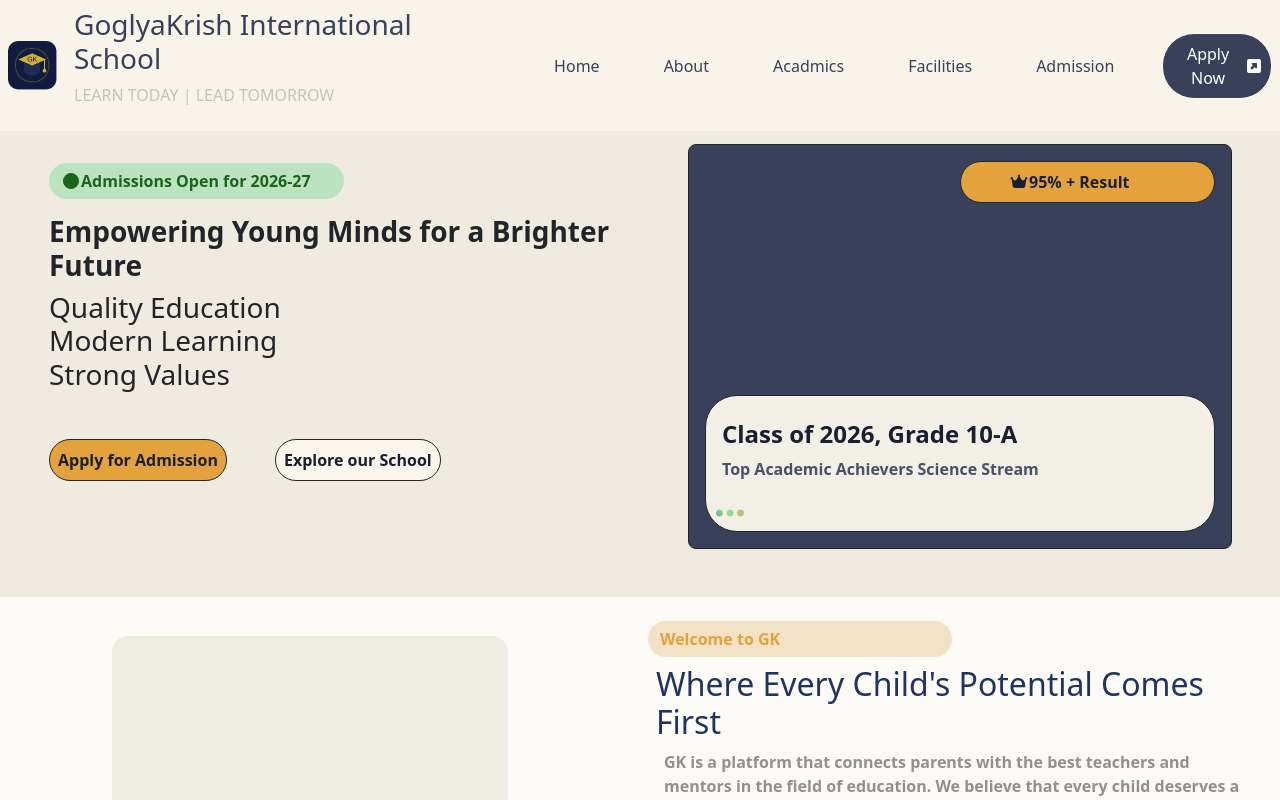
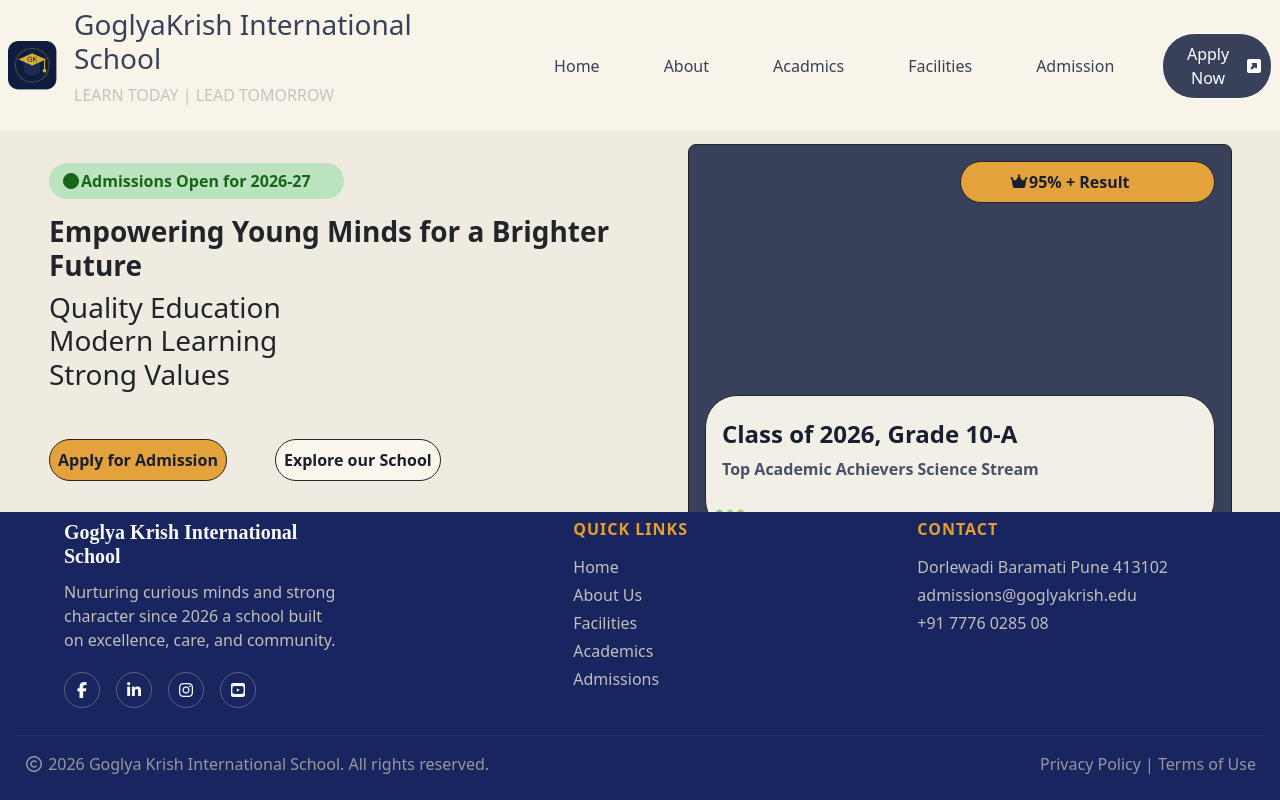
Before and after one commit to anjali-2511/gk-international-school-website, a React (Vite) app in the folder promotional-school-website/: page / in a window 1280 px wide. Shown: the top 800 px of the page. Built offline with nearby package versions, Linux system fonts and the light colour scheme.

Commit message:
Home page updated

```diff
--- a/promotional-school-website/Components/Footer.jsx
+++ b/promotional-school-website/Components/Footer.jsx
@@ -2,19 +2,19 @@ function Footer() {
     return (
         <>
 
-            <div className="pt-2 px-2 py-2 pe-3 ps-3" style={{ backgroundColor: "rgb(13, 24, 73)" }}>
-                <div className="d-flex justify-content-between flex-wrap ps-5 pe-5 pt-3 pb-3">
+            <div className="pt-1 px-2 py-2 pe-3 ps-3 fixed-bottom" style={{ backgroundColor: "rgb(24, 37, 94)" }}>
+                <div className="d-flex justify-content-between flex-wrap ps-5 pe-5 pt-1 pb-2">
 
 
                     <div style={{ maxWidth: "280px" }}>
                         <h5 className="fw-bold" style={{ color: "rgb(250, 250, 250)", fontFamily: "serif" }}>
                             Goglya Krish International School
                         </h5>
-                        <p className="pt-2" style={{ color: "rgb(192, 191, 188)" }}>
+                        <p className="pt-1" style={{ color: "rgb(192, 191, 188)" }}>
                             Nurturing curious minds and strong character since 2026 a school built on excellence, care, and community.
                         </p>
 
-                        <div className="d-flex gap-3 pt-2">
+                        <div className="d-flex gap-3 pt-1">
                             <a href="#" className="d-flex align-items-center justify-content-center rounded-circle" style={{ width: "36px", height: "36px", border: "1px solid rgb(90, 100, 140)", color: "rgb(250, 250, 250)", textDecoration: "none" }}>
                                 <i className="fa-brands fa-facebook-f"></i>
                             </a>
@@ -37,15 +37,15 @@ function Footer() {
                     <div>
                         <h6 className="fw-bold" style={{ color: "rgb(231, 159, 43)", letterSpacing: "1px" }}>QUICK LINKS</h6>
                         <ul className="list-unstyled pt-2">
-                            <li className="pb-2"><a href="#" style={{ color: "rgb(192, 191, 188)", textDecoration: "none" }}>Home</a></li>
+                            <li className="pb-1"><a href="#" style={{ color: "rgb(192, 191, 188)", textDecoration: "none" }}>Home</a></li>
 
-                            <li className="pb-2"><a href="#" style={{ color: "rgb(192, 191, 188)", textDecoration: "none" }}>About Us</a></li>
+                            <li className="pb-1"><a href="#" style={{ color: "rgb(192, 191, 188)", textDecoration: "none" }}>About Us</a></li>
 
-                            <li className="pb-2"><a href="#" style={{ color: "rgb(192, 191, 188)", textDecoration: "none" }}>Facilities</a></li>
+                            <li className="pb-1"><a href="#" style={{ color: "rgb(192, 191, 188)", textDecoration: "none" }}>Facilities</a></li>
 
-                            <li className="pb-2"><a href="#" style={{ color: "rgb(192, 191, 188)", textDecoration: "none" }}>Academics</a></li>
+                            <li className="pb-1"><a href="#" style={{ color: "rgb(192, 191, 188)", textDecoration: "none" }}>Academics</a></li>
 
-                            <li className="pb-2"><a href="#" style={{ color: "rgb(192, 191, 188)", textDecoration: "none" }}>Admissions</a></li>
+                            <li className="pb-1"><a href="#" style={{ color: "rgb(192, 191, 188)", textDecoration: "none" }}>Admissions</a></li>
                         </ul>
                     </div>
 
@@ -54,11 +54,11 @@ function Footer() {
                         <h6 className="fw-bold" style={{ color: "rgb(231, 159, 43)", letterSpacing: "1px" }}>CONTACT</h6>
 
                         <ul className="list-unstyled pt-2">
-                            <li className="pb-2" style={{ color: "rgb(192, 191, 188)" }}> Dorlewadi Baramati Pune 413102</li>
+                            <li className="pb-1" style={{ color: "rgb(192, 191, 188)" }}> Dorlewadi Baramati Pune 413102</li>
 
-                            <li className="pb-2" style={{ color: "rgb(192, 191, 188)" }}>admissions@goglyakrish.edu</li>
+                            <li className="pb-1" style={{ color: "rgb(192, 191, 188)" }}>admissions@goglyakrish.edu</li>
 
-                            <li className="pb-2" style={{ color: "rgb(192, 191, 188)" }}>+91 7776 0285 08</li>
+                            <li className="pb-1" style={{ color: "rgb(192, 191, 188)" }}>+91 7776 0285 08</li>
                         </ul>
                     </div>
 
--- a/promotional-school-website/Components/Why.jsx
+++ b/promotional-school-website/Components/Why.jsx
@@ -11,8 +11,9 @@ function Why() {
 
             <div id="carouselExample" className="carousel slide text-center p-3" style={{ backgroundColor: "rgb(247, 238, 220)" }}>
                 <div className=" carousel-inner">
-                    <div className="carousel-item active m-3">
-                        <div className=" w-25 h-50 border border-primary shadow-lg rounded-5 p-4 ">
+                    <div className="carousel-item active m-3 ">
+                        <div className="d-flex justify-content-center">
+                            <div className=" w-25 h-50 border border-primary shadow-lg rounded-5 p-4">
                                 <button className="btn btn-dark fw-bold border-0 rounded-3 pe-4 w-25 ps-4  d-inline-flex align-items-center" style={{ backgroundColor: "rgba(171, 224, 181, 0.74)", color: "rgba(9, 88, 8, 0.91)" }}>
                                     <i className="fa-solid fa-person"></i>
                                 </button>
@@ -20,8 +21,10 @@ function Why() {
                                 <p>Experience, passinonate teachers who mentor beyond the textbook and know each student by name.</p>
                             </div>
                         </div>
+                    </div>
 
                     <div className="carousel-item m-3">
+                        <div className="d-flex justify-content-center">
                             <div className=" w-25 h-50 border border-primary shadow-lg rounded-5 p-4">
                                 <button className="btn btn-dark fw-bold border-0 rounded-3 pe-4 w-25 ps-4  d-inline-flex align-items-center" style={{ backgroundColor: "rgba(171, 224, 181, 0.74)", color: "rgba(9, 88, 8, 0.91)" }}>
                                     <i className="fa-solid fa-building"></i>
@@ -31,7 +34,10 @@ function Why() {
                             </div>
                         </div>
 
+                    </div>
+
                     <div className="carousel-item m-3">
+                        <div className="d-flex justify-content-center">
                             <div className="w-25 h-50 border border-primary shadow-lg rounded-5 p-4">
                                 <button className="btn btn-dark fw-bold border-0 rounded-3 pe-4 w-25 ps-4  d-inline-flex align-items-center" style={{ backgroundColor: "rgba(171, 224, 181, 0.74)", color: "rgba(9, 88, 8, 0.91)" }}>
                                     <i className="fa-solid fa-shield-heart"></i>
@@ -40,8 +46,10 @@ function Why() {
                                 <p> CCTV-monitoring campus, trained staff, and a nurturing culture where every child feels they belong.</p>
                             </div>
                         </div>
+                    </div>
 
                     <div className="carousel-item m-3">
+                        <div className="d-flex justify-content-center">
                             <div className="w-25 h-50 border border-primary shadow-lg rounded-5 p-4">
                                 <button className="btn btn-dark fw-bold border-0 rounded-3 pe-4 w-25 ps-4  d-inline-flex align-items-center" style={{ backgroundColor: "rgba(171, 224, 181, 0.74)", color: "rgba(9, 88, 8, 0.91)" }}>
                                     <i className="fa-solid fa-square-poll-horizontal"></i>
@@ -50,8 +58,10 @@ function Why() {
                                 <p>Consistently strong board exam outcomes backed by structured, personalised academic support.</p>
                             </div>
                         </div>
+                    </div>
 
                     <div className="carousel-item m-3">
+                        <div className="d-flex justify-content-center">
                             <div className="w-25 h-50 border border-primary shadow-lg rounded-5 p-4">
                                 <button className="btn btn-dark fw-bold border-0 rounded-3 pe-4 w-25 ps-4  d-inline-flex align-items-center" style={{ backgroundColor: "rgba(171, 224, 181, 0.74)", color: "rgba(9, 88, 8, 0.91)" }}>
                                     <i class="fa-solid fa-music"></i>
@@ -60,14 +70,17 @@ function Why() {
                                 <p>Sports, music, art, and clubs that help students discover and pursue their passions</p>
                             </div>
                         </div>
+                    </div>
 
                     <div className="carousel-item m-3">
+                        <div className="d-flex justify-content-center">
                             <div className="w-25 h-50 border border-primary shadow-lg rounded-5 p-4">
                                 <button className="btn btn-dark fw-bold border-0 rounded-3 pe-4 w-25 ps-4  d-inline-flex align-items-center" style={{ backgroundColor: "rgba(171, 224, 181, 0.74)", color: "rgba(9, 88, 8, 0.91)" }}>
                                     <i class="fa-solid fa-handshake"></i>
                                 </button>
                                 <h3>Parent Partnership</h3>
                                 <p>Regular updates, open communication, and a school that treats parent as partners in learning</p>
+                            </div>
                         </div>
                     </div>
                 </div>
```
Lines whose indentation alone changed are shown as unchanged.
